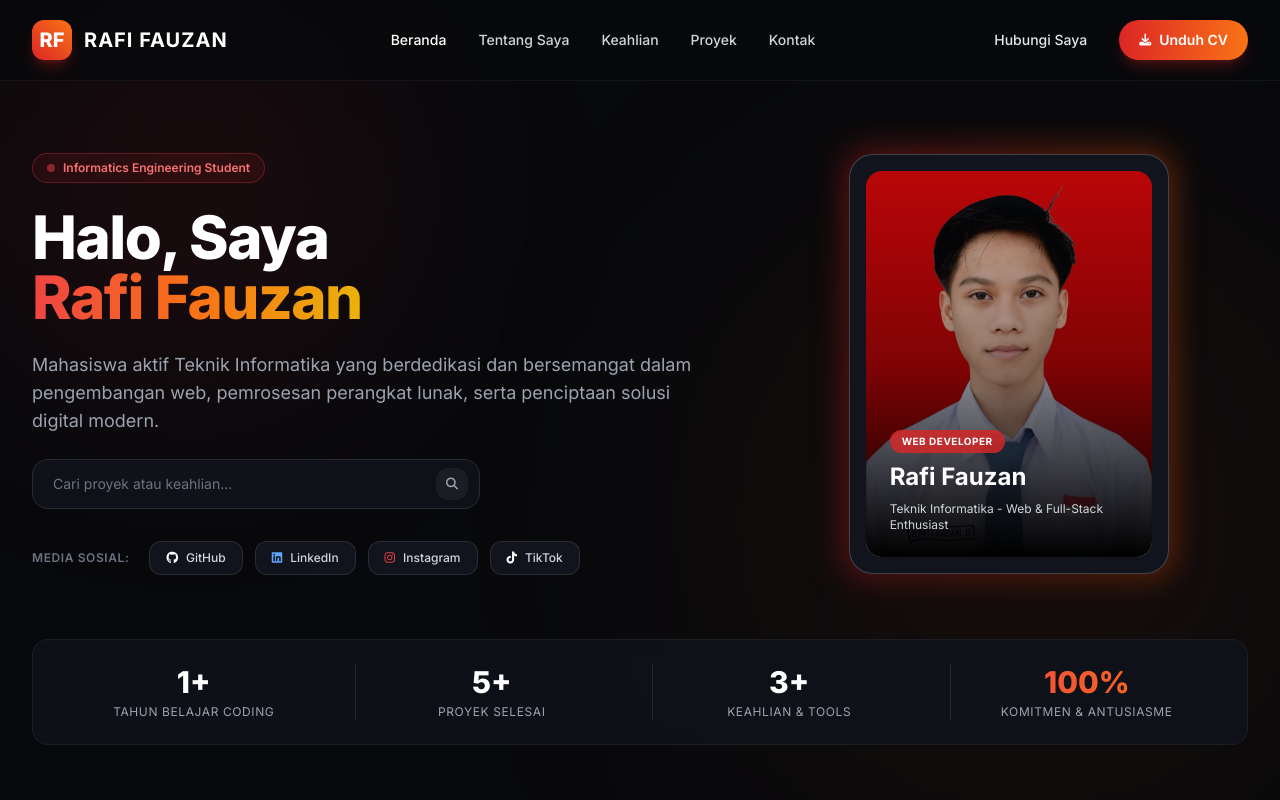
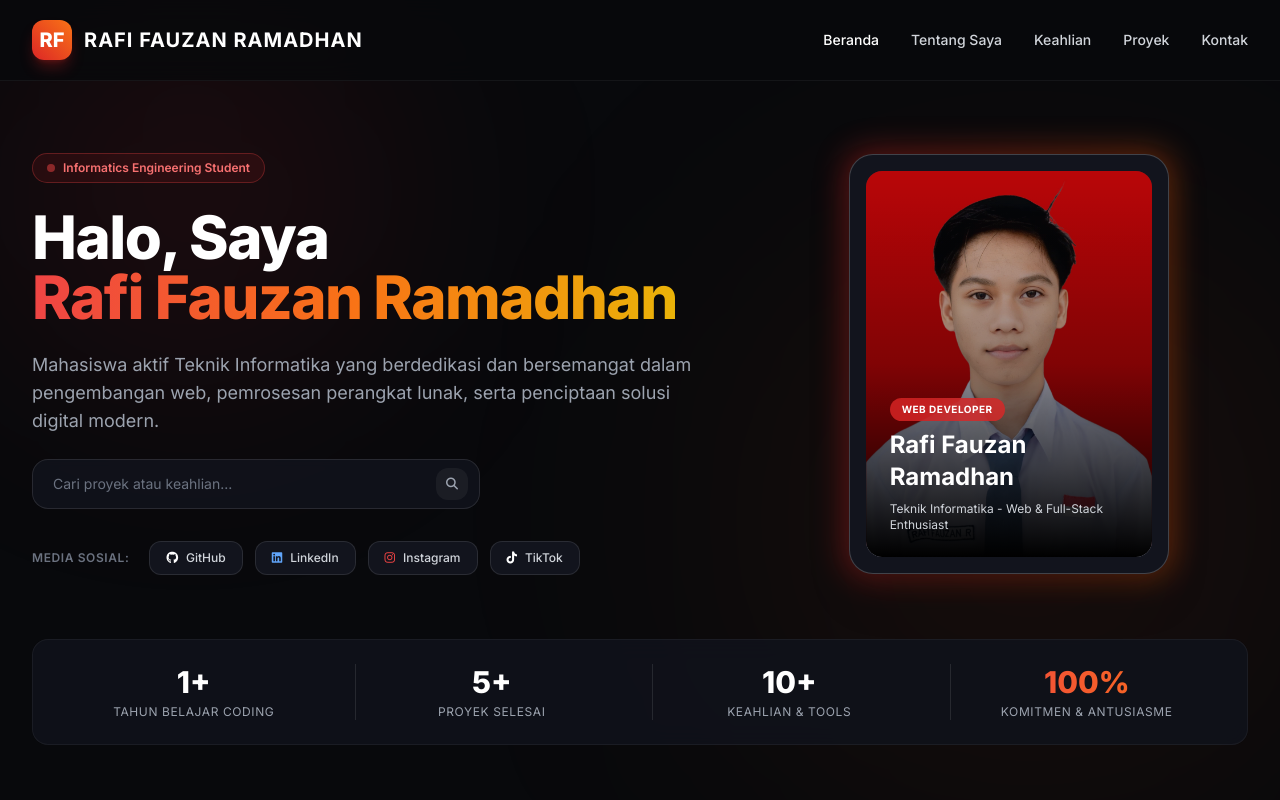
Before and after one commit to kosanrafi/RAFITZY, a plain HTML site: page index.html in a window 1280 px wide. Shown: the top 800 px of the page. Drawn offline with nearby package versions, Linux system fonts and the light colour scheme.

Commit message:
Add files via upload

```diff
--- a/index.html
+++ b/index.html
@@ -127,7 +127,7 @@
                 <div class="w-10 h-10 rounded-xl bg-gradient-to-tr from-red-600 to-orange-500 flex items-center justify-center font-extrabold text-white text-xl shadow-lg shadow-red-600/30">
                     RF
                 </div>
-                <span class="font-bold text-xl tracking-wider text-white">RAFI FAUZAN</span>
+                <span class="font-bold text-xl tracking-wider text-white">RAFI FAUZAN RAMADHAN</span>
             </a>
 
             <!-- Navigation Links -->
@@ -138,15 +138,6 @@
                 <a href="#proyek" class="hover:text-red-500 transition-colors">Proyek</a>
                 <a href="#kontak" class="hover:text-red-500 transition-colors">Kontak</a>
             </nav>
-
-            <!-- CTA Actions -->
-            <div class="hidden sm:flex items-center space-x-4">
-                <a href="#kontak" class="text-sm font-medium hover:text-white transition-colors px-4 py-2">Hubungi Saya</a>
-                <a href="#" onclick="alert('Fitur Unduh CV akan segera tersedia!')" class="bg-gradient-to-r from-red-600 to-orange-500 hover:from-red-700 hover:to-orange-600 text-white text-sm font-semibold px-5 py-2.5 rounded-full shadow-lg shadow-red-600/25 transition-all transform hover:-translate-y-0.5 flex items-center space-x-2">
-                    <i class="fa-solid fa-download text-xs"></i>
-                    <span>Unduh CV</span>
-                </a>
-            </div>
 
             <!-- Mobile Menu Toggle -->
             <button id="mobile-menu-btn" aria-label="Buka menu navigasi" aria-controls="mobile-menu" class="md:hidden text-gray-400 hover:text-white focus:outline-none">
@@ -182,7 +173,7 @@
 
                     <h1 class="text-4xl sm:text-5xl lg:text-6xl font-extrabold tracking-tight leading-tight text-white">
                         Halo, Saya <br>
-                        <span class="text-transparent bg-clip-text bg-gradient-to-r from-red-500 via-orange-500 to-yellow-500">Rafi Fauzan</span>
+                        <span class="text-transparent bg-clip-text bg-gradient-to-r from-red-500 via-orange-500 to-yellow-500">Rafi Fauzan Ramadhan</span>
                     </h1>
                     <p class="text-gray-400 text-base sm:text-lg max-w-2xl leading-relaxed">
                         Mahasiswa aktif Teknik Informatika yang berdedikasi dan bersemangat dalam pengembangan web, pemrosesan perangkat lunak, serta penciptaan solusi digital modern.
@@ -232,7 +223,7 @@
                                 <div class="absolute inset-0 bg-gradient-to-t from-black via-black/30 to-transparent"></div>
                                 <div class="relative z-10 space-y-2">
                                     <span class="px-3 py-1 bg-red-600/80 backdrop-blur-md rounded-full text-[10px] font-bold tracking-wider text-white uppercase inline-block">Web Developer</span>
-                                    <h3 class="text-2xl font-bold text-white">Rafi Fauzan</h3>
+                                    <h3 class="text-2xl font-bold text-white">Rafi Fauzan Ramadhan</h3>
                                     <p class="text-xs text-gray-300">Teknik Informatika - Web & Full-Stack Enthusiast</p>
                                 </div>
                             </div>
@@ -253,7 +244,7 @@
                         <div class="text-xs text-gray-400 uppercase tracking-wider">Proyek Selesai</div>
                     </div>
                     <div class="space-y-1">
-                        <div class="text-3xl font-extrabold text-white">3+</div>
+                        <div class="text-3xl font-extrabold text-white">10+</div>
                         <div class="text-xs text-gray-400 uppercase tracking-wider">Keahlian & Tools</div>
                     </div>
                     <div class="space-y-1">
@@ -471,13 +462,13 @@
                             </div>
                             <div>
                                 <div class="text-xs text-gray-400">WhatsApp / Telepon</div>
-                                <div class="text-sm font-semibold text-white">+62 85723801913</div>
+                                <div class="text-sm font-semibold text-white">+62 857-2380-1913</div>
                             </div>
                         </a>
 
                         <div class="p-4 bg-[#12141d] border border-white/10 rounded-2xl space-y-1">
                             <div class="text-xs text-gray-400">Domisili / Lokasi</div>
-                            <div class="text-sm font-semibold text-white">Tasikmalaya, Jawa Barat, Indonesia</div>
+                            <div class="text-sm font-semibold text-white">Garut, Jawa Barat, Indonesia</div>
                         </div>
                     </div>
                 </div>
@@ -521,7 +512,7 @@
                 <div class="w-7 h-7 rounded-lg bg-gradient-to-tr from-red-600 to-orange-500 flex items-center justify-center font-bold text-white text-xs">
                     RF
                 </div>
-                <span class="font-bold text-sm text-white">RAFI FAUZAN</span>
+                <span class="font-bold text-sm text-white">RAFI FAUZAN RAMADHAN</span>
             </div>
             <p>&copy; 2026 Rafi Fauzan Ramadhan. All rights reserved.</p>
             <div class="flex space-x-4">
```
